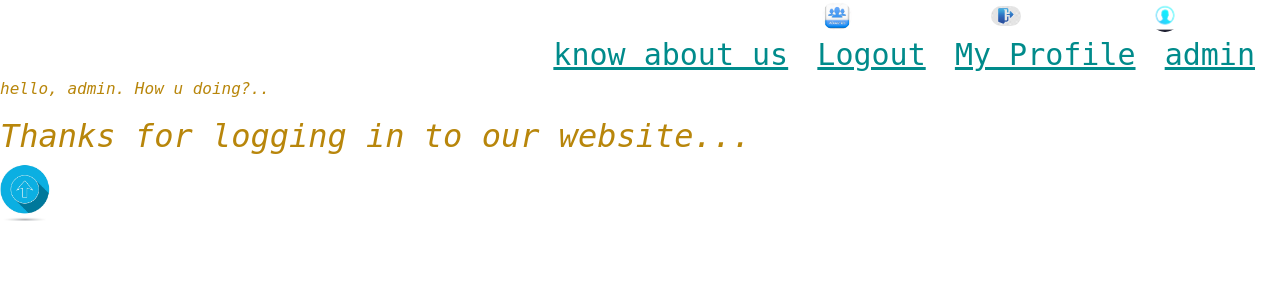
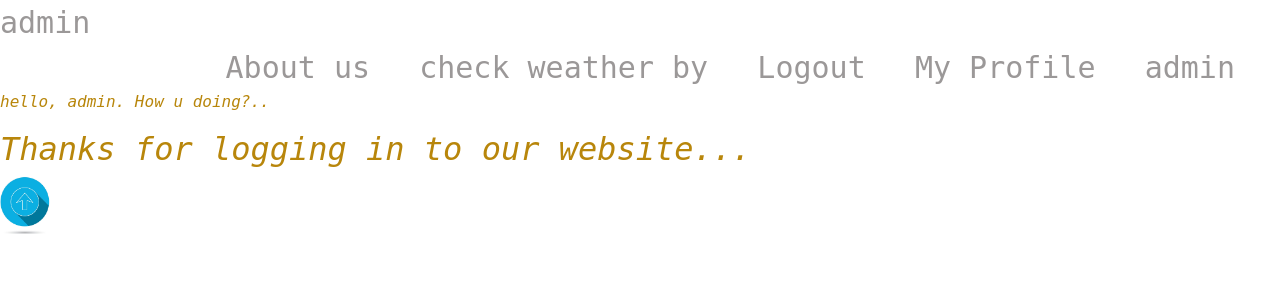
Before and after one commit to iib2019014/Team-iib2019014_SoE, a Django app: page /mainHome/ in a window 1280 px wide. Shown: the top 300 px of the page. Run offline with Django 3.2, Linux system fonts and the light colour scheme; a user stored in the database is signed in; some libraries are stand-ins or nearby versions.

Commit message:
committing changes done in personal/views.py,... changed city_weather structure

```diff
--- a/personal/views.py
+++ b/personal/views.py
@@ -51,9 +51,18 @@ def weather_view(request) :
 
             city_weather = {
                 'city_name' : city_name,
+                'country' : r['sys']['country'],
+                'city_longitude' : r['coord']['lon'],
+                'city_latitude': r['coord']['lat'],
                 'temperature' : r['main']['temp'],
                 'description' : r['weather'][0]['description'],
                 'icon' : r['weather'][0]['icon'],
+                'feels_like' : r['main']['feels_like'],
+                'temp_min' : r['main']['temp_min'],
+                'temp_max' : r['main']['temp_max'],
+                'pressure' : r['main']['pressure'],
+                'humidity' : r['main']['humidity'],
+                'wind_speed' : r['wind']['speed'],
             }
             context['city_weather'] = city_weather
 
--- a/templates/mainHome.html
+++ b/templates/mainHome.html
@@ -12,14 +12,6 @@
 		.goTop_img {
 			width: 50px;
 			/* border-radius: 25px; */
-		}
-
-		.link {
-			color: darkcyan;
-			font-size: 30px;
-			margin-right: 25px;
-			font-family: monospace;
-			/* text-align: center; */
 		}
 
 		.welcome {
@@ -40,11 +32,66 @@
 			border-radius: 15px;
 		}
 
-		.device_actions {
-			color: coral;
-			text-align: center;
+		.menu_bar{
+    		background-color: rgb(255, 255, 255);
+			border-radius: 100px;
+    		text-align: right;
+		}
+
+		.menu_bar:hover a:hover {
+			background-color:bisque;
+			border-radius: 5px;
+		}
+
+		.link {
+			/* color: darkcyan; */
+			color: rgb(155, 152, 152);
 			font-size: 30px;
+			margin-right: 45px;
 			font-family: monospace;
+			text-decoration:  none;
+		}
+
+		.dropdown {
+			position: relative;
+			display: inline-block;
+		}
+
+		.dropdown_link {
+			/* color: darkcyan; */
+			color: rgb(155, 152, 152);
+			font-size: 30px;
+			margin-right: 45px;
+			font-family: monospace;
+			text-decoration:  none;
+		}
+
+		.dropdown_content {
+			display: none;
+			position: absolute;
+			background-color: rgb(255, 255, 255);
+			border-radius: 5px;
+			min-width: 160px;
+			box-shadow: 0px 8px 16px 0px rgba(0,0,0,0.2);
+			/* color: darkcyan; */
+			color: rgb(155, 152, 152);
+			font-size: 30px;
+			margin-right: 45px;
+			font-family: monospace;
+		}
+
+		.dropdown_content a {
+			text-decoration: none;
+			/* color: darkcyan; */
+			color: rgb(155, 152, 152);
+		}
+
+		.dropdown:hover .dropdown_content {
+			display: block;
+		}
+
+		.dropdown_content a:hover {
+			background-color: #ddd;
 		}
 	</style>
 </head>
@@ -53,13 +100,33 @@
 	{% if user.is_authenticated %} <!-- check if user is logged in, -->
 		<!-- if the user is_authenticated or is logged in, take him to the mainHome page, -->
 
-		<div style="text-align: right;">
+		<!-- <div style="text-align: right;">
 			<img class="logout_icon" src="{% static 'about_us_icon.jpg' %}" alt="" style="margin-right: 135px;">
 			<img class="logout_icon" src="{% static 'logout_icon.jpg' %}" alt="" style="margin-right: 125px;">
 			<img class="logout_icon" src="{% static 'profile_icon.jpg' %}" alt="" style="margin-right: 100px;">
 
 			<br>
 			<a class="link" href="{% url 'about us' %}">know about us</a>
+			<a class="link" href="{% url 'logout' %}">Logout</a>
+			<a class="link" href="{% url 'My Profile' %}">My Profile</a>
+
+			<a href=""></a>
+
+			<!-- i did this one,
+			if the logged in user is admin, he has a link to admin page, -->
+			{% if request.user.is_admin %}
+				<a class="link" href="{% url 'admin_page' %}">admin</a>
+			{% endif %}
+		<!-- </div> -->
+		<div class="menu_bar">
+			<a class="link" href="{% url 'about us' %}">About us</a>
+			<div class="dropdown">
+				<a class="dropdown_link" href="#">check weather by</a>
+					<div class="dropdown_content">
+						<a href="{% url 'weather_info' %}">Name</a>
+						<a href="{% url 'weather_info_2' %}">Coordinates</a>
+					</div>
+			</div>
 			<a class="link" href="{% url 'logout' %}">Logout</a>
 			<a class="link" href="{% url 'My Profile' %}">My Profile</a>
 
```
Also changed, not shown: personal/templates/personal/weather_info.html (+17 -0 lines), db.sqlite3.
